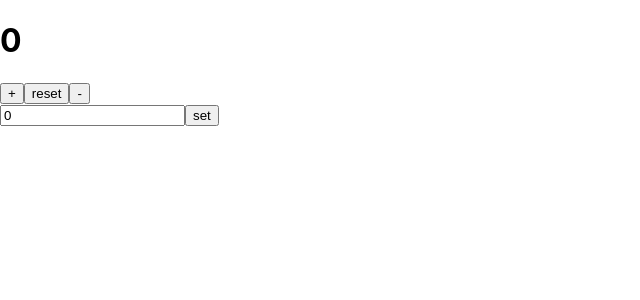
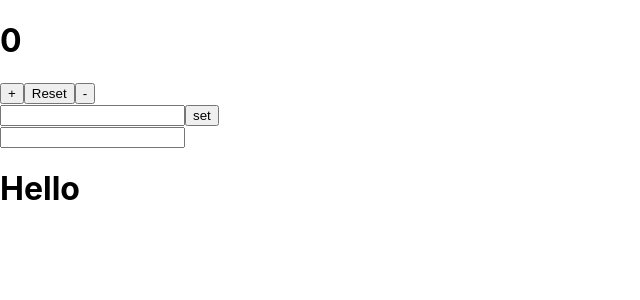
Before and after one commit to GulnazAlisherova/16.06, a React (Create React App) app: page / in a window 1280 px wide. Shown: the top 300 px of the page, without its empty margins (0-640 px from the left). Built offline with nearby package versions, Linux system fonts and the light colour scheme.

Commit message:
added classwork

```diff
--- a/src/App.js
+++ b/src/App.js
@@ -1,11 +1,20 @@
+import { useSelector } from "react-redux";
+import Counter from "./Counter";
+import Name from "./Name";
 
-import Counter from "./Counter";
 
 function App() {
+  const counter = useSelector(store => store.value);
+
+  const name = useSelector((store) => {
+    return store.name.name;
+  })
   return (
     <div className="App">
      <Counter/>
-     </div>
+     <Name/>
+     <h1>Hello {name}</h1>
+    </div>
   );
 }
 
--- a/src/CounterControls.js
+++ b/src/CounterControls.js
@@ -1,13 +1,14 @@
 import { useDispatch } from "react-redux";
 
-export default function CounterControls() {
-  const dispatch = useDispatch(); // дает функцию
+function CounterControls() {
+  const dispatch = useDispatch();
   return (
-    <div className="CounterControls">
-      <button onClick={() => dispatch({ type: 'counter/increment'})}>+</button>
-      <button onClick={() => dispatch({ type: 'counter/reset'})}>reset</button>
-      <button onClick={() => dispatch({ type: 'counter/decrement'})}>-</button>
+    <div>
+      <button onClick={() => dispatch({ type: 'counter/increment' })}>+</button>
+      <button onClick={() => dispatch({ type: 'counter/reset' })}>Reset</button>
+      <button onClick={() => dispatch({ type: 'counter/decrement' })}>-</button>
+    </div>
+  );
+}
 
-    </div>
-  )
-}
+export default CounterControls;
--- a/src/CounterDisplay.js
+++ b/src/CounterDisplay.js
@@ -1,12 +1,12 @@
-import { useSelector } from "react-redux"
+import { useSelector } from "react-redux";
 
-function CounterDisplay() { // запрос на хук
-  const number = useSelector((store) => { return store.counter.number; });
+function CounterDisplay() {
+  const number = useSelector((store) => {
+    return store.counter.number;
+  })
   return (
-    <div>
-      <h1 className="CounterDisplay">{number}</h1>
-    </div>
-  );
+    <h1 className="CounterDisplay">{number}</h1>
+   );
 }
 
 export default CounterDisplay;
--- a/src/CounterSet.js
+++ b/src/CounterSet.js
@@ -1,13 +1,16 @@
-import { useState } from "react"
+import { useState } from "react";
 import { useDispatch } from "react-redux";
 
-export default function CounterSet() {
-  const [number, setNumber] = useState(0);
+function CounterSet() {
+  const [number, setNumber] = useState()
   const dispatch = useDispatch();
   return (
     <div className="CounterSet">
-      <input type="number" value={number} onChange={({ target }) => setNumber(target.value)} />
-      <button onClick={() => dispatch({ type: 'counter/set', payload: number })}>set</button>
+     <input type="number" value={number}
+     onChange={({ target }) => setNumber(target.value)}/>
+     <button onClick={() => dispatch({ type: 'counter/set', payload: number})}>set</button>
     </div>
-  )
+  );
 }
+
+export default CounterSet;
--- /dev/null
+++ b/src/Name.js
@@ -0,0 +1,12 @@
+import { useDispatch } from "react-redux";
+
+function Name() {
+  const dispatch = useDispatch();
+  return (
+    <div className="Name">
+      <input type="text" onChange={({ target }) => dispatch({type: 'name/change', payload: target.value})}/>
+    </div>
+   );
+}
+
+export default Name;
--- /dev/null
+++ b/src/nameSlice.js
@@ -0,0 +1,15 @@
+import { createSlice } from "@reduxjs/toolkit";
+
+export const nameSlice = createSlice({
+  name: "name",
+  initialState: {
+    name: ""
+  },
+  reducers: {
+    change: function (store, action) {
+      store.name = action.payload;
+    },
+  },
+});
+
+export default nameSlice.reducer;
--- a/src/store.js
+++ b/src/store.js
@@ -1,11 +1,10 @@
 import { configureStore } from "@reduxjs/toolkit";
 import counterReducer from "./counterSlice";
+import nameReducer from "./nameSlice";
 
-const store = configureStore({
+export default configureStore({
   reducer: {
     counter: counterReducer,
-
-  }
+    name: nameReducer,
+  },
 });
-
-export default store;
```
Also changed, not shown: src/Counter.js (+7 -5 lines).
